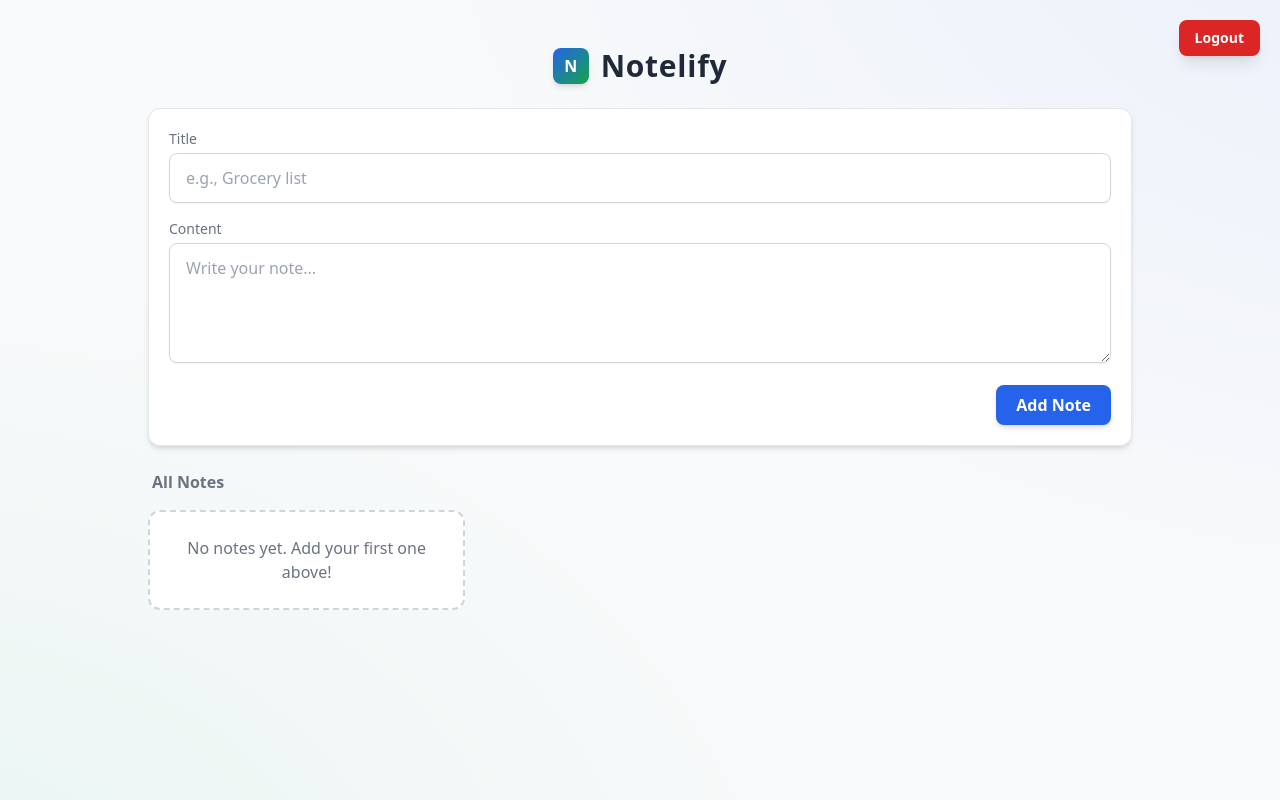
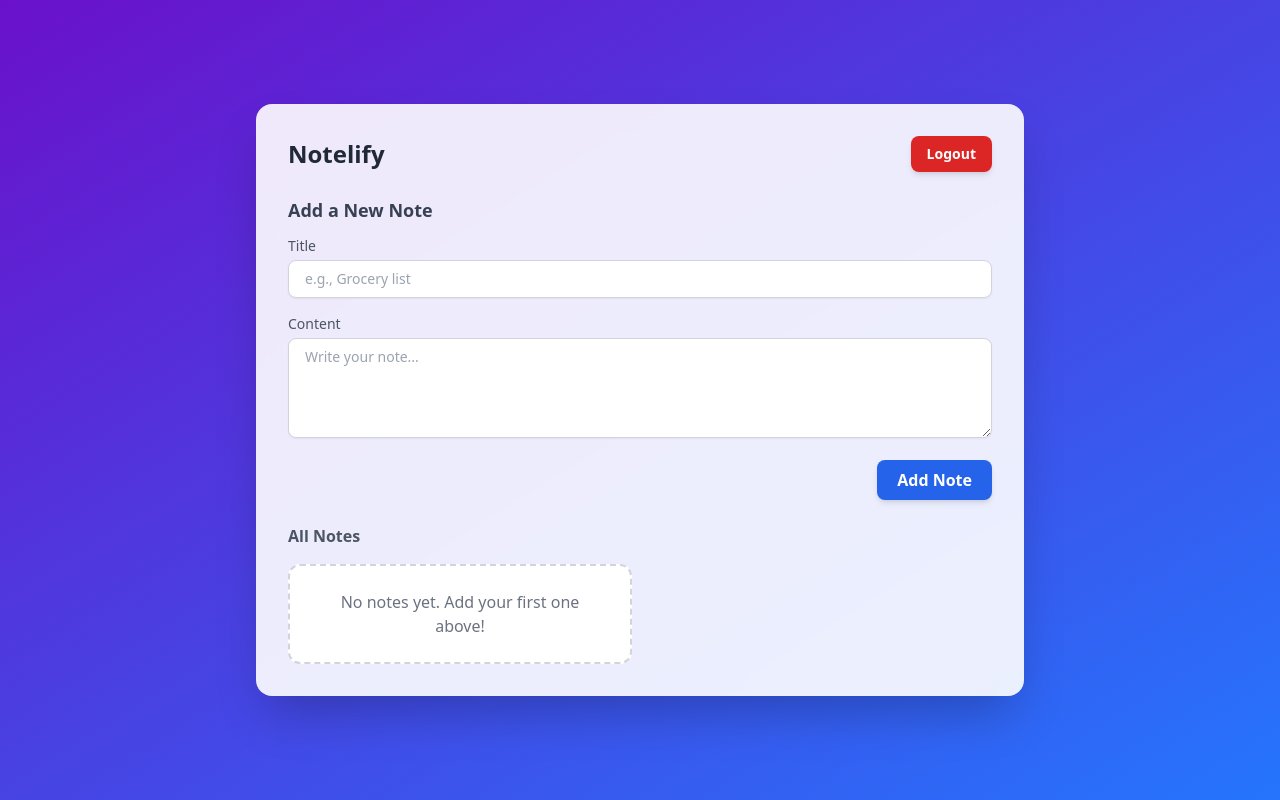
Before and after one commit to krishnapatil9918/Notelify, a Flask app: template Templates/index.html in a window 1280 px wide. Run offline with Flask 3, Linux system fonts and the light colour scheme; the template is opened without the code that fills it, so the values that code supplies are empty; some libraries are stand-ins or nearby versions.

Commit message:
Changed UI

```diff
--- a/Templates/index.html
+++ b/Templates/index.html
@@ -3,56 +3,52 @@
 <head>
   <meta charset="utf-8" />
   <meta name="viewport" content="width=device-width, initial-scale=1" />
-  <meta name="color-scheme" content="light dark" />
-  <title>Notelify</title>
+  <title>Notelify - Home</title>
   <!-- ✅ Tailwind CDN -->
   <script src="https://cdn.tailwindcss.com"></script>
   <style>
-    /* Gradient background layers */
-    body {
-      background:
-        radial-gradient(1200px 800px at 120% -20%, rgba(37,99,235,0.08), transparent),
-        radial-gradient(1000px 700px at -10% 120%, rgba(16,185,129,0.08), transparent);
+    @keyframes fadeIn {
+      from { opacity: 0; transform: translateY(-20px); }
+      to { opacity: 1; transform: translateY(0); }
+    }
+    .animate-fadeIn {
+      animation: fadeIn 0.8s ease-in-out;
     }
   </style>
 </head>
-<body class="min-h-screen font-sans text-gray-800 dark:text-gray-200 bg-gray-50 dark:bg-gray-900">
+<body class="flex items-center justify-center min-h-screen font-sans bg-gradient-to-br from-[#6a11cb] to-[#2575fc] text-gray-800">
 
-  <!-- Logout -->
+  <!-- Card Container -->
+  <div class="container w-full max-w-3xl bg-white/90 backdrop-blur-md p-8 rounded-2xl shadow-2xl animate-fadeIn">
+
+    <!-- Header -->
+    <header class="flex items-center justify-between mb-6">
+      <h1 class="text-2xl font-bold text-gray-800">Notelify</h1>
       <a href="/logout"
-     class="logout-btn fixed top-5 right-5 bg-red-600 text-white px-4 py-2 rounded-lg font-semibold text-sm shadow-lg hover:bg-red-700 active:translate-y-[1px] transition">
+         class="px-4 py-2 rounded-lg font-semibold text-sm text-white bg-red-600 shadow-md hover:bg-red-700 active:translate-y-[1px] transition">
         Logout
       </a>
-
-  <div class="container max-w-5xl mx-auto px-5 py-12">
-
-    <!-- Header -->
-    <header class="flex items-center justify-center gap-3 mb-6">
-      <div class="logo w-9 h-9 rounded-lg grid place-items-center font-bold text-white shadow-md bg-gradient-to-br from-blue-600 to-green-600">
-        N
-      </div>
-      <h1 class="text-2xl sm:text-3xl font-bold tracking-wide">Notelify</h1>
     </header>
 
     <!-- Add Note -->
-    <section class="card bg-white dark:bg-gray-800 border border-gray-200 dark:border-gray-700 rounded-xl shadow-md p-5 mb-6">
-      <h2 id="add-note-heading" class="sr-only">Add a note</h2>
-      <form method="POST" action="/add" class="flex flex-col gap-4">
+    <section class="mb-6">
+      <h2 class="text-lg font-semibold text-gray-700 mb-3">Add a New Note</h2>
+      <form method="POST" action="/add" class="space-y-4">
 
         <div>
-          <label for="title" class="block text-sm font-medium text-gray-500 dark:text-gray-400 mb-1">Title</label>
-          <input class="input w-full px-4 py-3 rounded-lg border border-gray-300 dark:border-gray-600 bg-transparent shadow-sm focus:ring-4 focus:ring-blue-400 focus:border-blue-500 outline-none transition"
+          <label for="title" class="block text-sm font-medium text-gray-600 mb-1">Title</label>
+          <input class="w-full px-4 py-2 rounded-lg border border-gray-300 text-sm shadow-sm focus:border-blue-500 focus:ring-4 focus:ring-blue-300 outline-none transition"
                  type="text" id="title" name="title" placeholder="e.g., Grocery list" required maxlength="120" />
         </div>
 
         <div>
-          <label for="content" class="block text-sm font-medium text-gray-500 dark:text-gray-400 mb-1">Content</label>
-          <textarea class="textarea w-full min-h-[120px] px-4 py-3 rounded-lg border border-gray-300 dark:border-gray-600 bg-transparent shadow-sm resize-y focus:ring-4 focus:ring-blue-400 focus:border-blue-500 outline-none transition"
+          <label for="content" class="block text-sm font-medium text-gray-600 mb-1">Content</label>
+          <textarea class="w-full min-h-[100px] px-4 py-2 rounded-lg border border-gray-300 text-sm shadow-sm resize-y focus:border-blue-500 focus:ring-4 focus:ring-blue-300 outline-none transition"
                     id="content" name="content" placeholder="Write your note..." required maxlength="5000"></textarea>
         </div>
 
-        <div class="row-inline flex justify-end">
-          <button class="btn px-5 py-2 rounded-lg bg-blue-600 text-white font-semibold shadow-md hover:bg-blue-700 active:translate-y-[1px] focus:ring-4 focus:ring-blue-400 transition"
+        <div class="flex justify-end">
+          <button class="px-5 py-2 rounded-lg font-semibold text-white bg-blue-600 shadow-md hover:bg-blue-700 active:translate-y-[1px] transition"
                   type="submit">
             Add Note
           </button>
@@ -61,41 +57,37 @@
     </section>
 
     <!-- Notes List -->
-    <div class="notes-head flex items-center justify-between mb-4 px-1">
-      <h2 class="text-gray-500 dark:text-gray-400 font-semibold text-base">All Notes</h2>
-    </div>
+    <section>
+      <h2 class="text-base font-semibold text-gray-600 mb-4">All Notes</h2>
+      <div class="grid gap-4 grid-cols-1 sm:grid-cols-2">
+        {% for note in result %}
+        <article class="bg-white border border-gray-200 rounded-xl shadow-md p-4 flex flex-col gap-2 hover:shadow-lg transition">
+          <h3 class="text-lg font-semibold break-words">{{ note[1] }}</h3>
+          <p class="text-sm text-gray-700 whitespace-pre-wrap break-words">{{ note[2] }}</p>
 
-    <section class="notes-grid grid gap-4 grid-cols-[repeat(auto-fill,minmax(240px,1fr))]" aria-live="polite" aria-label="Saved notes">
-      {% for note in result %}
-      <article class="card bg-white dark:bg-gray-800 border border-gray-200 dark:border-gray-700 rounded-xl shadow-md p-4 flex flex-col gap-2">
-        <h3 class="note-title text-lg font-semibold leading-snug break-words">{{ note[1] }}</h3>
-        <p class="note-content text-sm text-gray-800 dark:text-gray-200 whitespace-pre-wrap break-words">{{ note[2] }}</p>
-
-        <!-- Actions -->
-        <div class="note-actions flex gap-2 mt-2">
-          <!-- Edit -->
+          <div class="flex gap-2 mt-3">
             <form method="GET" action="/edit/{{ note[0] }}">
-            <button type="submit" class="btn px-3 py-1.5 text-sm rounded-md bg-blue-600 text-white shadow-md hover:bg-blue-700 transition">
+              <button type="submit" class="px-3 py-1.5 text-sm rounded-md bg-blue-600 text-white shadow-md hover:bg-blue-700 transition">
                 Edit
               </button>
             </form>
-
-          <!-- Delete -->
             <form method="POST" action="{{ url_for('note_deleter', id=note[0]) }}"
                   onsubmit="return confirm('Are you sure you want to delete this note?');">
-            <button type="submit" class="btn px-3 py-1.5 text-sm rounded-md bg-red-600 text-white shadow-md hover:bg-red-700 transition">
+              <button type="submit" class="px-3 py-1.5 text-sm rounded-md bg-red-600 text-white shadow-md hover:bg-red-700 transition">
                 Delete
               </button>
             </form>
           </div>
         </article>
         {% else %}
-      <div class="empty card bg-white dark:bg-gray-800 border-2 border-dashed border-gray-300 dark:border-gray-600 rounded-xl text-center p-6 text-gray-500 dark:text-gray-400">
+        <div class="bg-white border-2 border-dashed border-gray-300 rounded-xl text-center p-6 text-gray-500">
           No notes yet. Add your first one above!
         </div>
         {% endfor %}
+      </div>
     </section>
 
   </div>
+
 </body>
 </html>
--- a/app.py
+++ b/app.py
@@ -6,9 +6,7 @@ import random, string, os, logging, pathlib, requests, cachecontrol, datetime
 from google_auth_oauthlib.flow import Flow
 import google.auth.transport.requests
 from google.oauth2 import id_token
-from flask_jwt_extended import JWTManager, create_access_token, jwt_required, get_jwt_identity, unset_jwt_cookies
-from flask_jwt_extended import create_access_token
-from flask_jwt_extended import set_access_cookies
+from flask_jwt_extended import JWTManager, create_access_token, jwt_required, get_jwt_identity, unset_jwt_cookies, create_access_token,set_access_cookies
 from dotenv import load_dotenv
 
 
@@ -66,7 +64,7 @@ written.execute('''CREATE TABLE IF NOT EXISTS users(
     id INTEGER PRIMARY KEY AUTOINCREMENT,
     name TEXT NOT NULL,
     email TEXT UNIQUE NOT NULL,
-    password TEXT NOT NULL,
+    password TEXT,
     otp TEXT,
     is_verified INTEGER DEFAULT 0
 );''')
@@ -237,8 +235,9 @@ def callback():
     if existing_user:
         userid = existing_user[0]
     else:
-        digits = string.digits
-        password = ''.join(random.choices(digits, k=6))
+        # digits = string.digits
+        # password = ''.join(random.choices(digits, k=6))
+        password = None
         c.execute(
             "INSERT INTO users (name, email, password) VALUES (?, ?, ?)",
             (session["name"], session["email"], password)
```
Also changed, not shown: Templates/editor.html (+25 -19 lines), Templates/login.html (+17 -14 lines), Templates/otp.html (+21 -10 lines), Templates/register.html (+25 -21 lines), Templates/reset_password.html (+16 -12 lines). Lines whose indentation alone changed are shown as unchanged.
